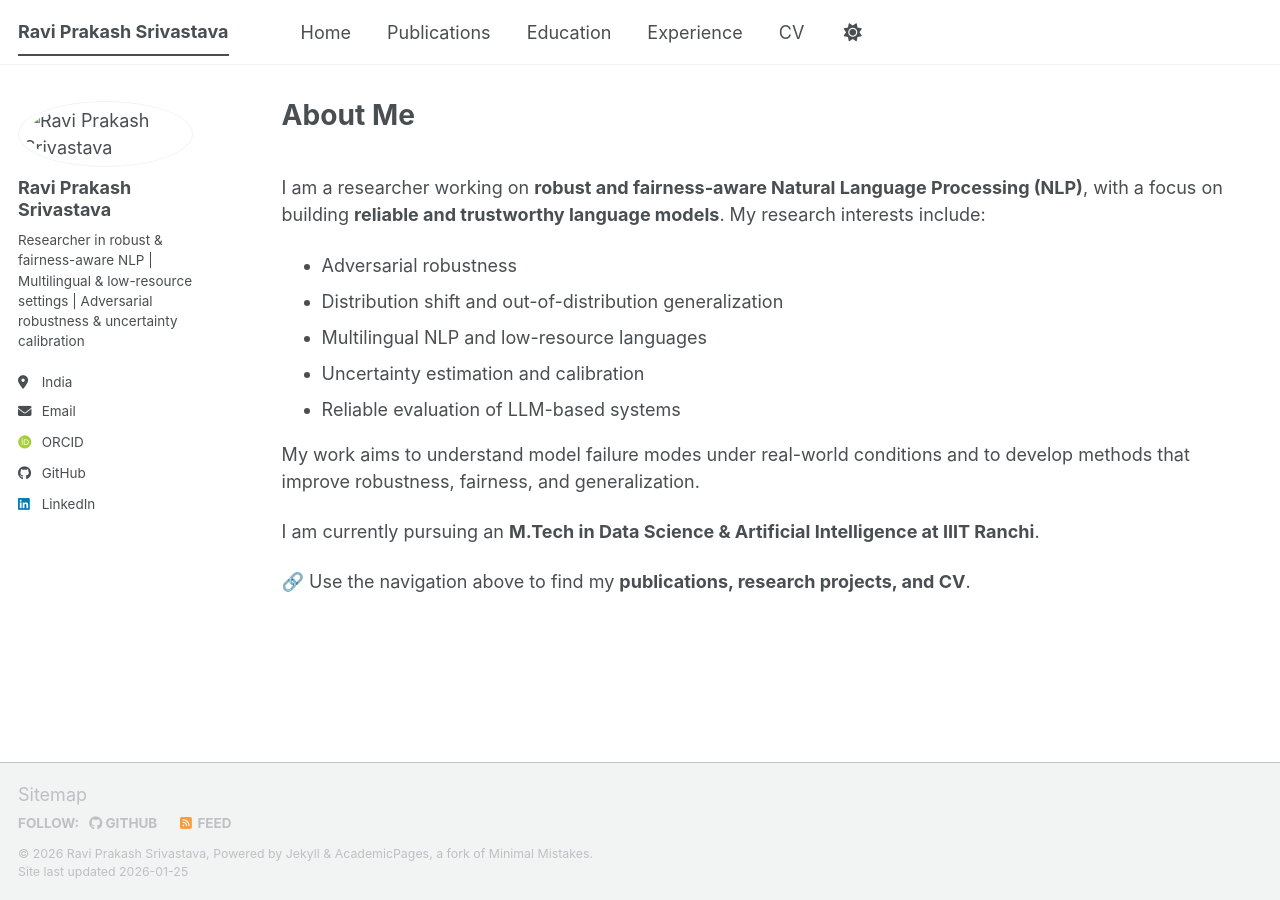
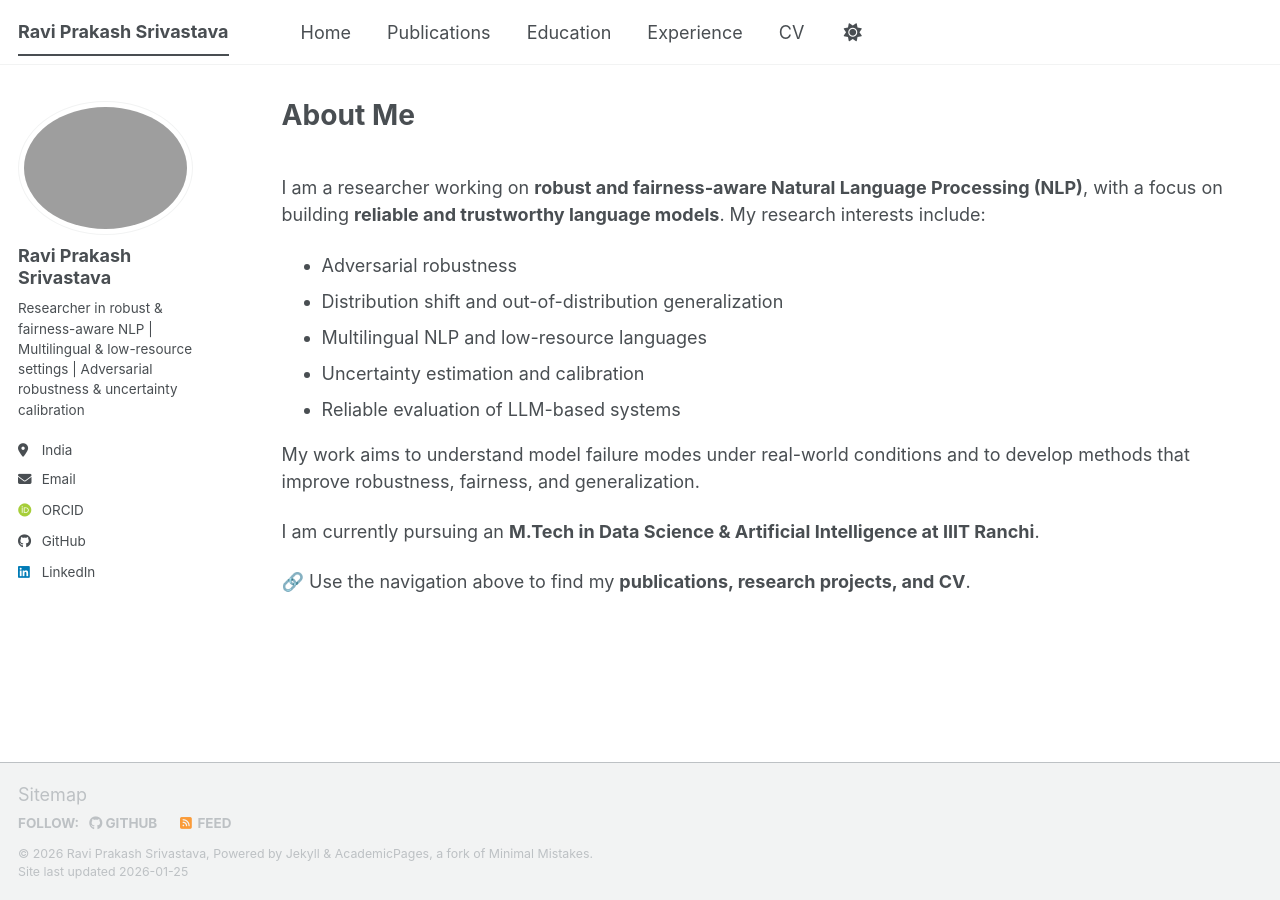
Before and after one commit to t36512401-hue/t36512401-hue.github.io, a Jekyll site: the page built from index.md, in a window 1280 px wide. Built offline with Jekyll 4.4.1, drawn with Linux system fonts in a browser that asks for light colours; some web fonts are replaced; a script bundle is joined from its source files by our own code; library files that are not in the unit come from our copies.

Commit message:
Update _config.yml

```diff
--- a/_config.yml
+++ b/_config.yml
@@ -12,7 +12,7 @@
 repository: "t36512401-hue/t36512401-hue.github.io"
 
 author:
-  avatar: "profile.jpeg"  # Upload photo to images/ folder later
+  avatar: "picture.png"  # Upload photo to images/ folder later
   name: "Ravi Prakash Srivastava"
   bio: "Researcher in robust & fairness-aware NLP | Multilingual & low-resource settings | Adversarial robustness & uncertainty calibration"
   location: "India"
```
